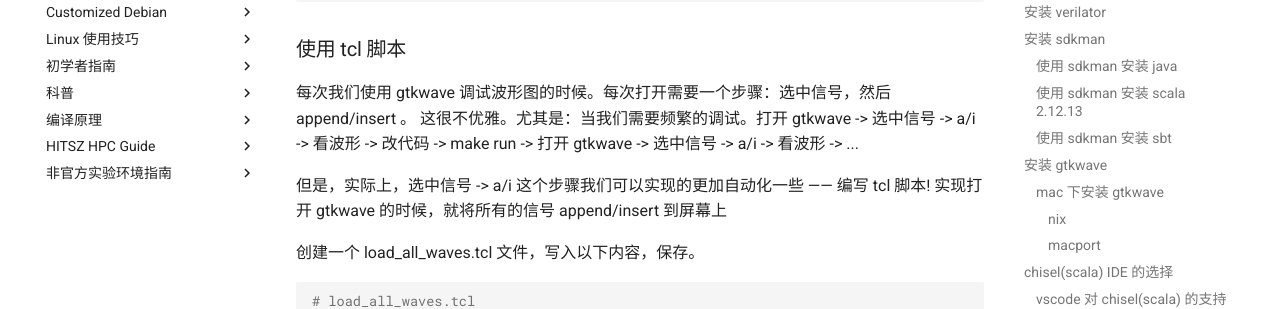
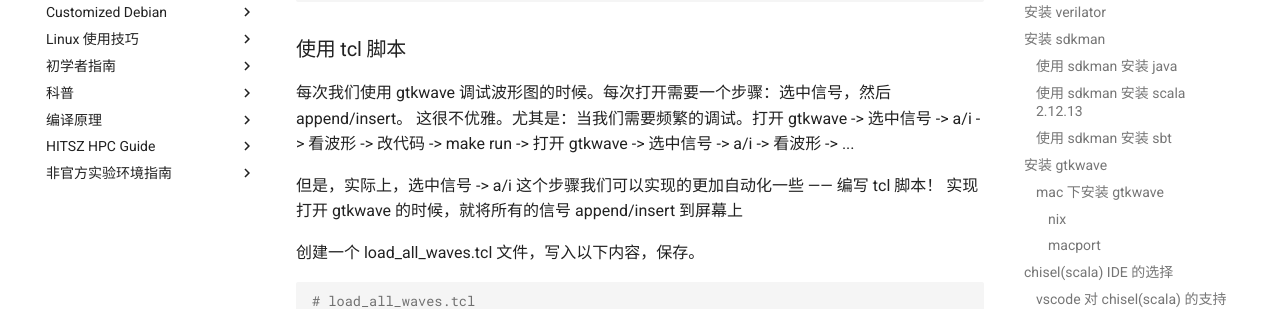
Before and after one commit to hitszosa/wiki, an MkDocs documentation site: the page built from docs/unofficial-lab-env/comp-organ-lab2.md, in a window 1280 px wide and 900 px high, scrolled down 9432 px. Shown: the part 177-486 px from the top of the window. Built offline with MkDocs 1.6.1 and Material for MkDocs 9.7.7, drawn with Linux system fonts in a browser that asks for light colours; comment, search, counter and statistics services are not loaded; some of the changed text lies outside the part shown.

Commit message:
:pencil:

````diff
--- a/docs/unofficial-lab-env/comp-organ-lab2.md
+++ b/docs/unofficial-lab-env/comp-organ-lab2.md
@@ -176,13 +176,13 @@ mac 下安装 gtkwave 是一件非常令人感到疑惑的事情。mac 有着地
 nixos 是一个更加强大的操作系统（有兴趣可以看看）。nixos 上有一种环境管理的工具叫做 nix，
 但是 nix 作为环境管理工具现在已经支持了 linux(可以是不同于 nixos 的其他发行版) 和 mac。
 
-通过这行命令安装 nix 。安装过程中请注意看提示
+通过这行命令安装 nix。安装过程中请注意看提示
 
 ```sh
 sh <(curl -L https://nixos.org/nix/install)
 ```
 
-下面是通过 nix 安装 gtkwave 。
+下面是通过 nix 安装 gtkwave。
 
 ```sh
 # i 表示 install
@@ -199,7 +199,7 @@ nix-env -e gtkwave
 当然 nix 的用法远不止于此，但是就先这样用啦。
 nix 可以用的很优雅，但是这超过了本文的范围了。
 
-想要卸载 nix ？ 请翻阅 nix 文档: https://nixos.org
+想要卸载 nix？请翻阅 nix 文档：https://nixos.org
 
 #### macport
 
@@ -212,7 +212,7 @@ macport 是 mac 上老牌的包管理器了，现在 homebrew 比较流行。
 sudo port install gtkwave
 ```
 
-想要卸载 macport ? 请翻阅 macport 文档: https://guide.macports.org/chunked/installing.macports.uninstalling.html
+想要卸载 macport ? 请翻阅 macport 文档：https://guide.macports.org/chunked/installing.macports.uninstalling.html
 
 ## chisel(scala) IDE 的选择
 
@@ -447,11 +447,11 @@ gtkwave gcd.vcd
 
 ### 使用 tcl 脚本
 
-每次我们使用 gtkwave 调试波形图的时候。每次打开需要一个步骤：选中信号，然后 append/insert 。
+每次我们使用 gtkwave 调试波形图的时候。每次打开需要一个步骤：选中信号，然后 append/insert。
 这很不优雅。尤其是：当我们需要频繁的调试。打开 gtkwave -> 选中信号 -> a/i -> 看波形 -> 改代码 -> make run -> 打开 gtkwave ->
 选中信号 -> a/i -> 看波形 -> ...
 
-但是，实际上，选中信号 -> a/i 这个步骤我们可以实现的更加自动化一些 —— 编写 tcl 脚本!
+但是，实际上，选中信号 -> a/i 这个步骤我们可以实现的更加自动化一些 —— 编写 tcl 脚本！
 实现打开 gtkwave 的时候，就将所有的信号 append/insert 到屏幕上
 
 创建一个 load_all_waves.tcl 文件，写入以下内容，保存。
````
